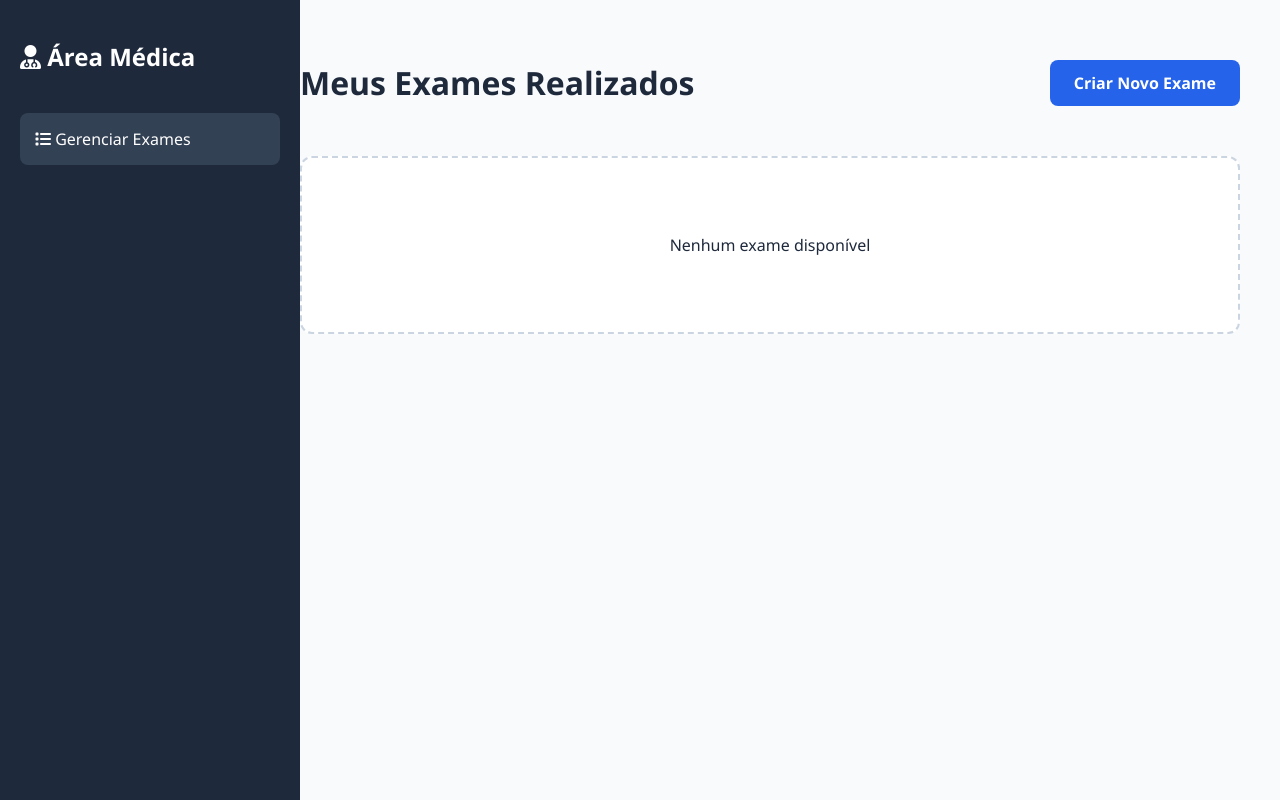
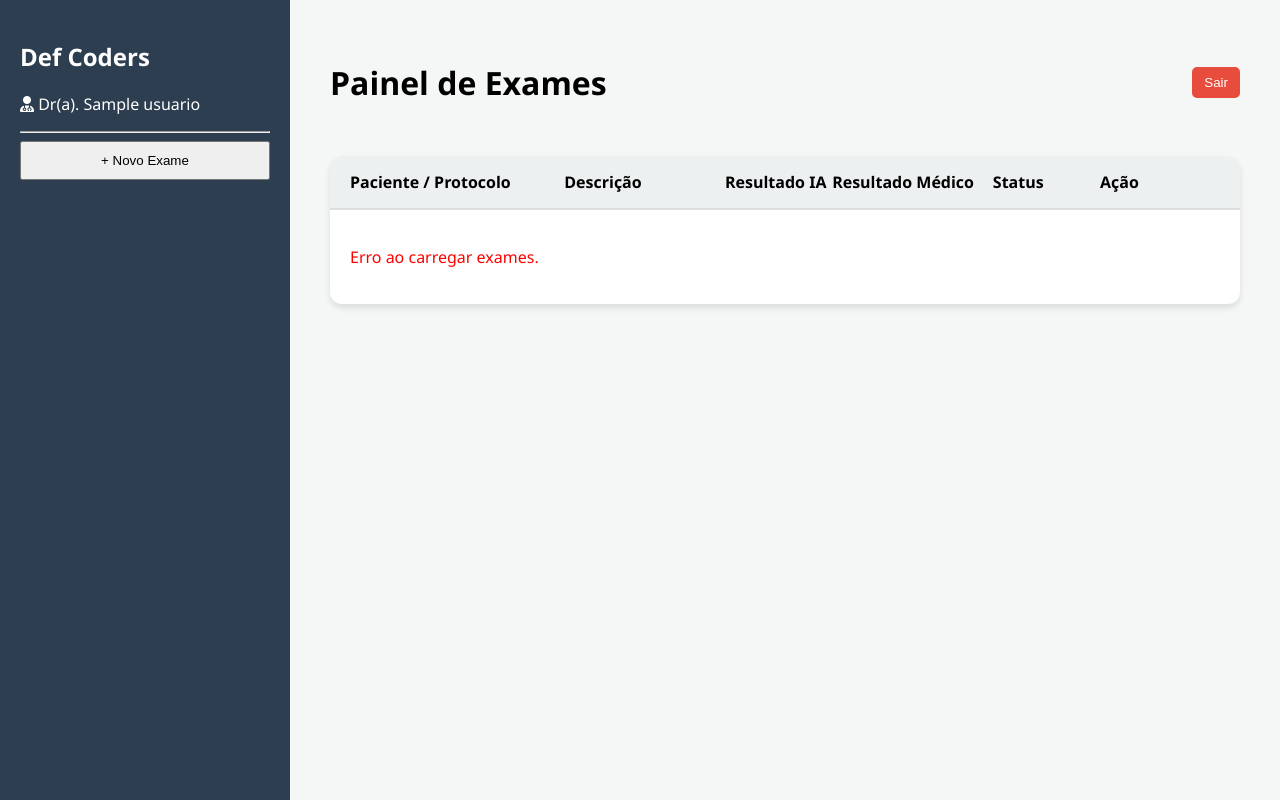
Before and after one commit to DiegoL13/ProjetoDefCoders, a Django app: page /core/medicos/1/dashboard/ in a window 1280 px wide. Run offline with Django 5.2, Linux system fonts and the light colour scheme; tables that the repository leaves empty hold one stand-in row (values such as "Sample post"); parts of the project's set-up code (start-up, migrations or seed data) failed here and were passed over.

Commit message:
Não ta 100% ainda

```diff
--- a/sistema/core/templates/core/medico_dashboard.html
+++ b/sistema/core/templates/core/medico_dashboard.html
@@ -1,87 +1,249 @@
-<!doctype html>
-<html lang="pt-BR">
+<!DOCTYPE html>
+<html lang="pt-br">
 <head>
-  <meta charset="utf-8">
-  <meta name="viewport" content="width=device-width,initial-scale=1">
-  <title>Painel Médico - Gestão de Exames</title>
+    <meta charset="UTF-8">
+    <meta name="viewport" content="width=device-width, initial-scale=1.0">
+    <title>Dashboard Médico - Def Coders</title>
     <link rel="stylesheet" href="https://cdnjs.cloudflare.com/ajax/libs/font-awesome/6.0.0/css/all.min.css">
     <style>
-    :root { --primary: #2563eb; --bg: #f8fafc; --text: #1e293b; --card: #ffffff; }
-    body { font-family: 'Segoe UI', sans-serif; margin: 0; background: var(--bg); color: var(--text); }
-    .sidebar { width: 260px; background: #1e293b; color: white; height: 100vh; position: fixed; padding: 20px; }
-    .main-content { margin-left: 260px; padding: 40px; }
-    .header { display: flex; justify-content: space-between; align-items: center; margin-bottom: 30px; }
+        :root {
+            --primary-color: #2c3e50;
+            --accent-color: #3498db;
+            --success-color: #27ae60;
+            --bg-color: #f4f7f6;
+        }
 
-    .btn-primary { background: var(--primary); color: white; border: none; padding: 12px 24px; border-radius: 8px; cursor: pointer; text-decoration: none; display: inline-flex; align-items: center; gap: 8px; font-weight: 600; }
+        body {
+            font-family: 'Segoe UI', Tahoma, Geneva, Verdana, sans-serif;
+            background-color: var(--bg-color);
+            margin: 0;
+            display: flex;
+        }
 
-    .exame-card { background: var(--card); border-radius: 12px; padding: 20px; margin-bottom: 15px; border: 1px solid #e2e8f0; display: flex; justify-content: space-between; align-items: center; }
-    .info-paciente h4 { margin: 0; color: var(--primary); }
-    .info-paciente p { margin: 5px 0; font-size: 0.9em; color: #64748b; }
+        /* Sidebar */
+        .sidebar {
+            width: 250px;
+            height: 100vh;
+            background-color: var(--primary-color);
+            color: white;
+            padding: 20px;
+            position: fixed;
+        }
 
-    .actions { display: flex; gap: 10px; }
-    .btn-edit { background: #f1f5f9; color: #475569; border: none; padding: 8px 15px; border-radius: 6px; cursor: pointer; }
-    .empty-state { text-align: center; padding: 60px; background: white; border-radius: 12px; border: 2px dashed #cbd5e1; }
+        .main-content {
+            margin-left: 290px;
+            padding: 40px;
+            width: calc(100% - 330px);
+        }
+
+        .header {
+            display: flex;
+            justify-content: space-between;
+            align-items: center;
+            margin-bottom: 30px;
+        }
+
+        /* Tabela/Lista de Exames */
+        .exame-list {
+            background: white;
+            border-radius: 12px;
+            box-shadow: 0 4px 6px rgba(0,0,0,0.1);
+            overflow: hidden;
+        }
+
+        .exame-header {
+            display: grid;
+            grid-template-columns: 2fr 1.5fr 1fr 1.5fr 1fr 120px;
+            background: #ecf0f1;
+            padding: 15px 20px;
+            font-weight: bold;
+            border-bottom: 2px solid #ddd;
+        }
+
+        .exame-row {
+            display: grid;
+            grid-template-columns: 2fr 1.5fr 1fr 1.5fr 1fr 120px;
+            padding: 15px 20px;
+            border-bottom: 1px solid #eee;
+            align-items: center;
+            transition: background 0.3s;
+        }
+
+        .exame-row:hover {
+            background-color: #f9f9f9;
+        }
+
+        /* Inputs e Botões */
+        .select-edit {
+            padding: 8px;
+            border-radius: 5px;
+            border: 1px solid #ccc;
+            width: 100%;
+        }
+
+        .btn-save {
+            background-color: var(--accent-color);
+            color: white;
+            border: none;
+            padding: 8px 12px;
+            border-radius: 5px;
+            cursor: pointer;
+            transition: 0.3s;
+        }
+
+        .btn-save:hover { background-color: #2980b9; }
+        .btn-save:disabled { background-color: #bdc3c7; }
+
+        .badge-ia {
+            background: #e1f5fe;
+            color: #0288d1;
+            padding: 4px 8px;
+            border-radius: 4px;
+            font-size: 0.9em;
+            font-weight: bold;
+        }
+
+        .switch {
+            position: relative;
+            display: inline-block;
+            width: 40px;
+            height: 20px;
+        }
     </style>
 </head>
 <body>
 
     <div class="sidebar">
-    <h2><i class="fas fa-user-md"></i> Área Médica</h2>
-    <nav style="margin-top: 40px;">
-      <div style="padding: 15px; background: #334155; border-radius: 8px;"><i class="fas fa-list"></i> Gerenciar Exames</div>
-    </nav>
+        <h2>Def Coders</h2>
+        <p><i class="fas fa-user-md"></i> Dr(a). {{ medico.nome }}</p>
+        <hr>
+        <a href="{% url 'criar-exame' medico_id=medico.id %}" style="color: white; text-decoration: none;">
+            <button style="width: 100%; padding: 10px; cursor: pointer;">+ Novo Exame</button>
+        </a>
     </div>
 
     <div class="main-content">
         <div class="header">
-      <h1>Meus Exames Realizados</h1>
-      <a href="{% url 'criar-exame' medico_id %}" class="btn-primary">Criar Novo Exame</a>
+            <h1>Painel de Exames</h1>
+            <form action="{% url 'logout' %}" method="post">
+                {% csrf_token %}
+                <button type="submit" class="btn-save" style="background: #e74c3c;">Sair</button>
+            </form>
         </div>
 
-    <div id="exames-medico-list">
-      <div id="loading" class="empty-state">Carregando exames...</div>
+        <div class="exame-list">
+            <div class="exame-header">
+                <div>Paciente / Protocolo</div>
+                <div>Descrição</div>
+                <div>Resultado IA</div>
+                <div>Resultado Médico</div>
+                <div>Status</div>
+                <div>Ação</div>
+            </div>
+
+            <div id="exames-container">
+                <p style="padding: 20px;">Carregando exames...</p>
+            </div>
         </div>
     </div>
 
     <script>
-    // Lógica para buscar exames do médico logado
         const medicoId = "{{ medico_id }}";
-    const apiUrl = `/core/medicos/${medicoId}/exames/`;
+        const container = document.getElementById('exames-container');
 
-    fetch(apiUrl)
-      .then(res => res.json())
-      .then(data => {
-        const container = document.getElementById('exames-medico-list');
+        // 1. Função para carregar os exames
+        async function carregarExames() {
+            try {
+                const response = await fetch(`/core/medicos/${medicoId}/exames/`);
+                const data = await response.json();
+
                 container.innerHTML = '';
-        const exames = Array.isArray(data) ? data : (data.results || []);
 
-        if(exames.length === 0) {
-          container.innerHTML = '<div class="empty-state"><p>Nenhum exame disponível</p></div>';
+                if (data.length === 0) {
+                    container.innerHTML = '<p style="padding: 20px;">Nenhum exame encontrado.</p>';
                     return;
                 }
 
-        exames.forEach(exame => {
+                data.forEach(exame => {
                     container.innerHTML += `
-            <div class="exame-card">
-              <div class="info-paciente">
-                <h4><i class="fas fa-user"></i> ${exame.paciente_nome}</h4>
-                <p>Data: ${new Date(exame.data_criacao).toLocaleDateString('pt-BR')} | Protocolo: #${exame.id}</p>
+                        <div class="exame-row">
+                            <div>
+                                <strong>${exame.paciente_nome}</strong><br>
+                                <small>#${exame.id}</small>
                             </div>
-              <div class="actions">
-                <button class="btn-edit" onclick="editarExame(${exame.id})"><i class="fas fa-edit"></i> Alterar</button>
+                            <div>${exame.descricao || 'Sem descrição'}</div>
+                            <div><span class="badge-ia">${exame.resultado_ia}</span></div>
+                            <div>
+                                <select class="select-edit" id="res-${exame.id}">
+                                    <option value="BENIGNO" ${exame.resultado_medico === 'BENIGNO' ? 'selected' : ''}>Benigno</option>
+                                    <option value="MALIGNO" ${exame.resultado_medico === 'MALIGNO' ? 'selected' : ''}>Maligno</option>
+                                    <option value="SAUDÁVEL" ${exame.resultado_medico === 'SAUDÁVEL' ? 'selected' : ''}>Saudável</option>
+                                </select>
+                            </div>
+                            <div>
+                                <input type="checkbox" id="dispo-${exame.id}" ${exame.disponibilidade ? 'checked' : ''}>
+                                <label for="dispo-${exame.id}">Disponível</label>
+                            </div>
+                            <div>
+                                <button class="btn-save" onclick="guardarAlteracoes(${exame.id}, this)">
+                                    <i class="fas fa-save"></i> Salvar
+                                </button>
                             </div>
                         </div>
                     `;
                 });
-      })
-      .catch(() => {
-        document.getElementById('exames-medico-list').innerHTML = '<div class="empty-state"><p>Nenhum exame disponível</p></div>';
+            } catch (error) {
+                container.innerHTML = '<p style="padding: 20px; color: red;">Erro ao carregar exames.</p>';
+            }
+        }
+
+        // 2. Função para salvar sem pop-ups
+        async function guardarAlteracoes(exameId, btn) {
+            const resultado = document.getElementById(`res-${exameId}`).value;
+            const disponivel = document.getElementById(`dispo-${exameId}`).checked;
+
+            const formData = new FormData();
+            formData.append('resultado_medico', resultado);
+            formData.append('disponibilidade', disponivel);
+
+            // Feedback visual no botão
+            const originalText = btn.innerHTML;
+            btn.innerHTML = '<i class="fas fa-spinner fa-spin"></i>';
+            btn.disabled = true;
+
+            try {
+                const response = await fetch(`/core/exame/${exameId}/editar/`, {
+                    method: 'POST',
+                    body: formData,
+                    headers: {
+                        'X-CSRFToken': '{{ csrf_token }}'
+                    }
                 });
 
-    function editarExame(id) {
-        alert("Redirecionar para tela de edição do exame: " + id);
-        // window.location.href = `/editar-exame/${id}`;
+                const result = await response.json();
+
+                if (result.success) {
+                    btn.style.backgroundColor = '#27ae60';
+                    btn.innerHTML = '<i class="fas fa-check"></i>';
+                    setTimeout(() => {
+                        btn.style.backgroundColor = '';
+                        btn.innerHTML = originalText;
+                        btn.disabled = false;
+                    }, 2000);
+                } else {
+                    alert("Erro ao salvar: " + result.error);
+                    btn.disabled = false;
+                    btn.innerHTML = originalText;
                 }
+            } catch (error) {
+                alert("Erro de conexão.");
+                btn.disabled = false;
+                btn.innerHTML = originalText;
+            }
+        }
+
+        // Inicializa a página
+        carregarExames();
     </script>
 </body>
 </html>
--- a/sistema/core/urls.py
+++ b/sistema/core/urls.py
@@ -12,7 +12,7 @@
 router.register(r'exames', viewset=ExameViewSet)
 router.register(r'imagens', viewset=ImagemViewSet)
 router.register(r'pacientes/(?P<paciente_id>\d+)/exames', viewset=PacienteExameViewSet, basename='paciente-exames')
-router.register(r'medicos/(?P<medico_id>\d+)/exames', viewset=MedicoViewSet, basename='medico-exames')
+router.register(r'medicos/(?P<medico_id>\d+)/exames', viewset=MedicoExamesViewSet, basename='medico-exames')
 
 urlpatterns = [
     path('', include(router.urls)),
@@ -22,6 +22,9 @@
     path('medicos/<int:medico_id>/dashboard/', MedicoDashboardView.as_view(), name='medico-dashboard'),
     path('medicos/<int:medico_id>/novo-exame/', CriarExameView.as_view(), name='criar-exame'),
 
+    path('exame/<int:exame_id>/editar/', views.EditarExameView.as_view(), name='editar-exame'),
+
+
     path('cadastro/paciente/', views.cadastro_paciente, name='cadastro_paciente'),
     path('cadastro/medico/', views.cadastro_medico, name='cadastro_medico'),
 
--- a/sistema/core/views.py
+++ b/sistema/core/views.py
@@ -1,7 +1,7 @@
 from django.shortcuts import render, redirect, get_object_or_404
 from rest_framework import viewsets
 from django.views import View
-from .models import Usuario, Paciente, Medico, Exame, Imagem
+from .models import *
 from .serializers import *
 from django.contrib.auth import login
 from .forms import PacienteCreationForm, MedicoCreationForm, LoginForm
@@ -9,6 +9,8 @@
 from django.urls import reverse_lazy
 import random
 from .choices import *
+from django.http import JsonResponse
+from rest_framework import status, permissions
 
 # Suas views abaixo...
 # Create your views here.
@@ -42,10 +44,27 @@
         }
         return render(request, 'core/medico_dashboard.html', context)
 
+class MedicoExamesViewSet(viewsets.ModelViewSet):
+    serializer_class = ExameSerializer
+    permission_classes = [permissions.IsAuthenticated]
+
+    def get_queryset(self):
+        # Filtra exames apenas do médico logado
+        medico_id = self.kwargs.get('medico_id')
+        return Exame.objects.filter(medico_id=medico_id).order_by('-data_criacao')
+
+    def perform_update(self, serializer):
+        # Garante que campos automáticos não sejam alterados manualmente no update
+        serializer.save(medico=self.request.user.medico)
+
 class CriarExameView(View):
     def get(self, request, medico_id):
-        # Apenas renderiza o formulário
-        return render(request, 'core/criar_exame.html', {'medico_id': medico_id})
+        # Busca todos os pacientes para preencher o select
+        pacientes = Paciente.objects.all()
+        return render(request, 'core/criar_exame.html', {
+            'medico_id': medico_id,
+            'pacientes': pacientes  # Adiciona a lista ao contexto
+        })
 
     def post(self, request, medico_id):
         medico = get_object_or_404(Medico, id=medico_id)
@@ -57,21 +76,55 @@
         # Lógica automática para simular a IA e assinatura
         resultados_opcoes = ['BENIGNO', 'MALIGNO', 'SAUDÁVEL']
 
-        exame = Exame.objects.create(
-            medico=medico,
-            paciente_id=paciente_id,
-            descricao=descricao,
-            resultado_ia=random.choice(resultados_opcoes),
-            assinatura=medico.nome,
-            resultado_medico='SAUDÁVEL' # Valor padrão inicial
-        )
+        if not paciente_id:
+            # Retorna um erro caso o paciente não tenha sido selecionado
+            return JsonResponse({'error': 'Paciente é obrigatório'}, status=400)
 
-        # Salva as múltiplas imagens enviadas
-        imagens_enviadas = request.FILES.getlist('imagens')
-        for img in imagens_enviadas:
-            Imagem.objects.create(exame=exame, path=img)
+        try:
+            exame = Exame.objects.create(
+                medico=medico,
+                paciente_id=paciente_id,
+                descricao=descricao,
+                resultado_ia=random.choice(resultados_opcoes),
+                assinatura=medico.nome,
+                resultado_medico='SAUDÁVEL', # Valor padrão inicial
+                disponibilidade = False
+            )
 
-        return redirect('medico-dashboard', medico_id=medico_id)
+            # Salva as múltiplas imagens enviadas
+            imagens_enviadas = request.FILES.getlist('imagens')
+            for img in imagens_enviadas:
+                Imagem.objects.create(exame=exame, path=img)
+
+            return JsonResponse({'success': True}) # Retorna sucesso para o JavaScript
+
+        except Exception as e:
+            return JsonResponse({'error': str(e)}, status=400)
+
+class EditarExameView(View):
+    def post(self, request, exame_id):
+        exame = get_object_or_404(Exame, id=exame_id)
+
+        # 1. Verifica se o usuário tem perfil de médico
+        if not hasattr(request.user, 'medico'):
+            return JsonResponse({'success': False, 'error': 'Usuário não é um médico cadastrado.'}, status=403)
+
+        # 2. Verifica se o médico logado é o responsável por este exame
+        if exame.medico != request.user.medico:
+            return JsonResponse({'success': False, 'error': 'Acesso negado: Você não é o médico deste exame.'}, status=403)
+
+        # 3. Captura os dados enviados pelo JavaScript (FormData)
+        resultado_medico = request.POST.get('resultado_medico')
+        disponibilidade = request.POST.get('disponibilidade') == 'true'
+
+        try:
+            exame.resultado_medico = resultado_medico
+            exame.disponibilidade = disponibilidade
+            exame.save()
+            return JsonResponse({'success': True})
+        except Exception as e:
+            return JsonResponse({'success': False, 'error': str(e)}, status=400)
+
 
 class ExameViewSet(viewsets.ModelViewSet):
     queryset = Exame.objects.all()
--- a/sistema/sistema/settings.py
+++ b/sistema/sistema/settings.py
@@ -47,9 +47,9 @@
 LOGOUT_REDIRECT_URL = '/login/'
 
 REST_FRAMEWORK = {
-    'DEFAULT_AUTENTICATION_CLASSES':(
-        #'rest_framework.autentication.SessionAutentication',
-        'rest_framework.autentication.TokenAutentication',
+    'DEFAULT_AUTHENTICATION_CLASSES':(
+        'rest_framework.authentication.SessionAuthentication',
+        'rest_framework.authentication.TokenAuthentication',
 
     ),
 }
```
Also changed, not shown: sistema/core/serializers.py (+6 -3 lines), sistema/core/templates/core/criar_exame.html (+36 -21 lines). Lines whose indentation alone changed are shown as unchanged.
